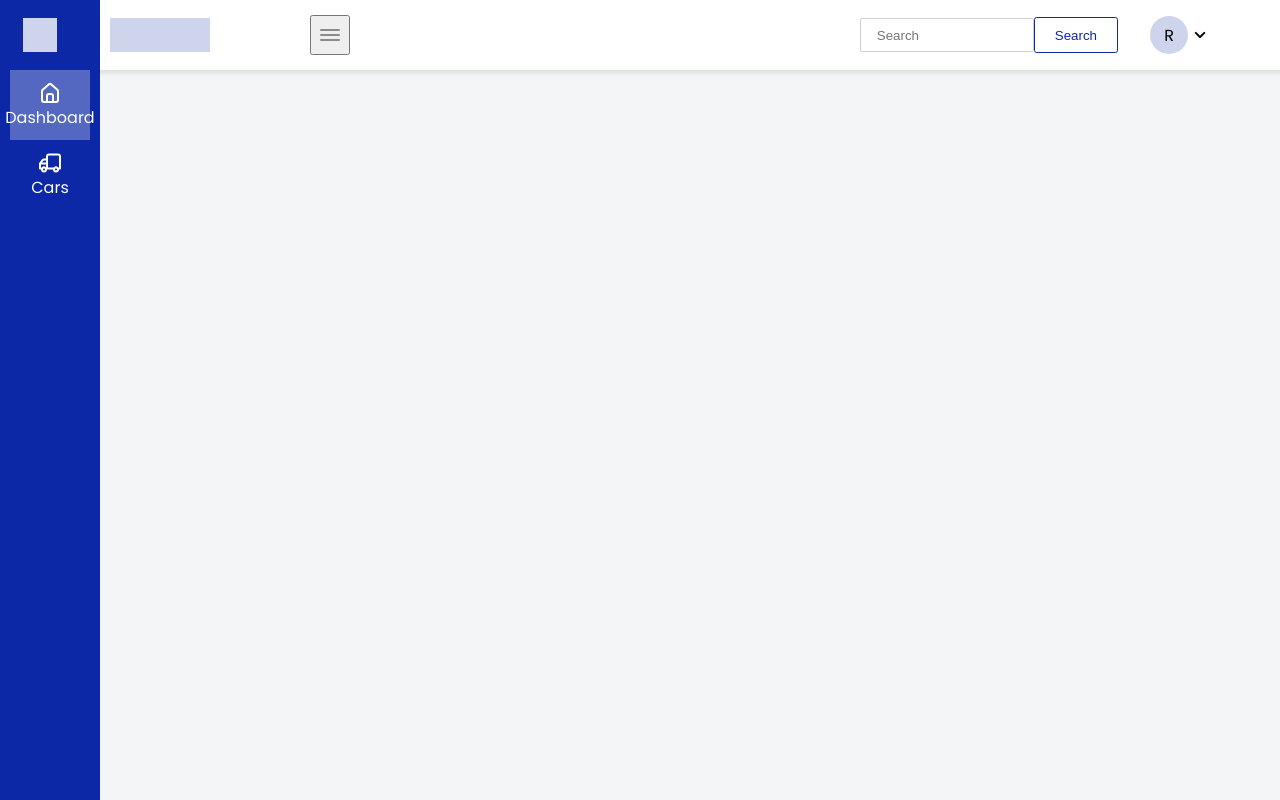
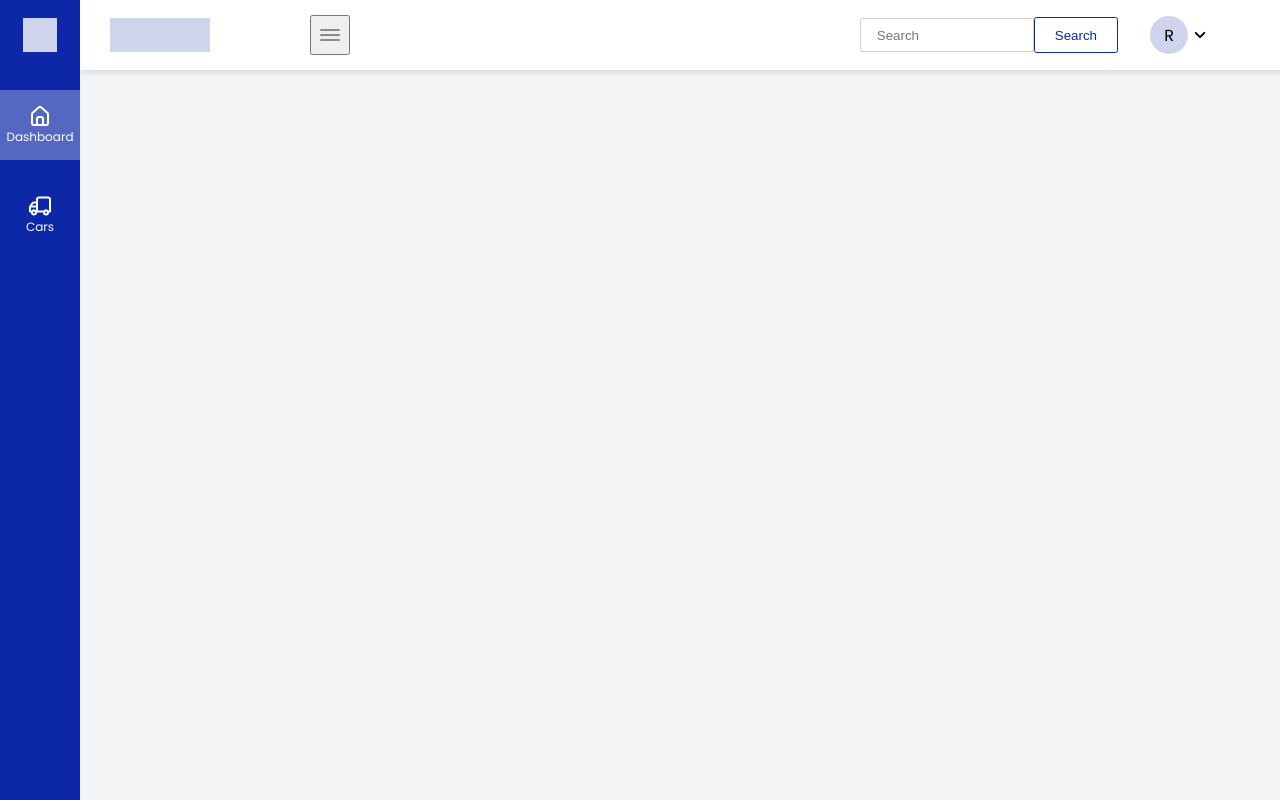
Before and after one commit to rakinggaman/binarcarplatinum, a React (Vite) app: page /dashboard in a window 1280 px wide. Built offline with nearby package versions, Linux system fonts and the light colour scheme.

Commit message:
fix : sidebar style

```diff
--- a/src/sass/layouts/Sidebar.scss
+++ b/src/sass/layouts/Sidebar.scss
@@ -1,14 +1,14 @@
 .sidebar {
-  width: 100px;
+  width: 80px;
   height: 100vh;
   background: $primary;
   position: fixed;
   z-index: 11;
 
   .sidebar-logo {
-    width: 80px;
+    width: 70px;
     height: 70px;
-    flex-direction: column;
+    margin: 0 auto;
 
     span {
       width: 34px;
@@ -25,13 +25,17 @@
       background: #5568c1;
     }
 
+    p{
+      font-size: 12px;
+    }
+
     .menu-dashboard,
     .menu-cars {
       flex-direction: column;
-      width: 80px;
+      width: 100%;
       height: 70px;
       color: white;
-        margin: 0 auto;
+        margin: 20px auto;
           align-items: center;
     }
   }
```
